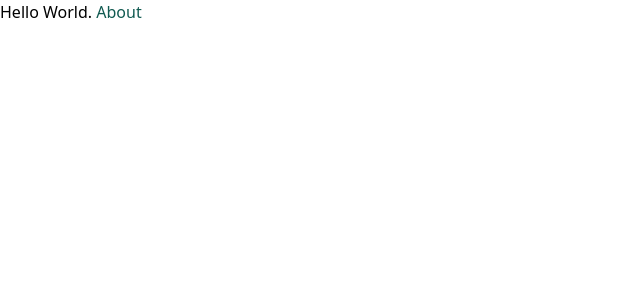
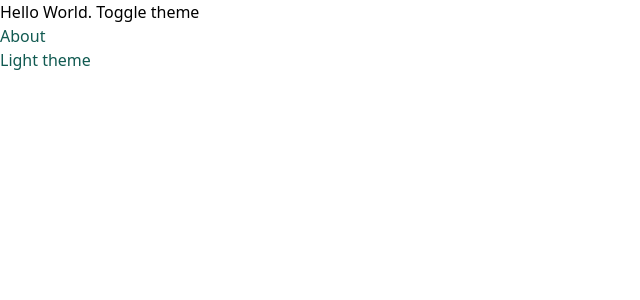
Before and after one commit to ptmdmusique/portfolio-v3, a Next.js app: page /portfolio-v3/ in a window 1280 px wide. Shown: the top 300 px of the page, without its empty margins (0-640 px from the left). Built offline with nearby package versions, Linux system fonts and the light colour scheme.

Commit message:
add theme manager

```diff
--- /dev/null
+++ b/src/data/theme.ts
@@ -0,0 +1 @@
+export type Theme = "light" | "dark";
--- /dev/null
+++ b/src/hooks/useManageTheme.ts
@@ -0,0 +1,20 @@
+import React, { useEffect, useRef } from "react";
+import { Theme } from "../data/theme";
+
+const getThemeString = (theme: Theme) => `theme-${theme}` as const;
+
+export const useManageTheme = () => {
+  const [theme, setTheme] = React.useState<Theme>("light");
+  const oldTheme = useRef<Theme | null>(null);
+
+  useEffect(() => {
+    if (oldTheme.current) {
+      document.body.classList.remove(getThemeString(oldTheme.current));
+    }
+
+    document.body.classList.add(getThemeString(theme));
+    oldTheme.current = theme;
+  }, [theme]);
+
+  return { theme, setTheme };
+};
--- a/src/pages/_app.tsx
+++ b/src/pages/_app.tsx
@@ -1,12 +1,19 @@
 import type { AppProps } from "next/app";
 import { useManageLocale } from "../hooks/useManageLocale";
+import { useManageTheme } from "../hooks/useManageTheme";
 import { initializeI18N } from "../loaders/i18n";
+import { ThemeContext } from "../stores/theme-context";
 import "./globals.scss";
 
 initializeI18N();
 
 export default function MyApp({ Component, pageProps }: AppProps) {
+  const { theme, setTheme } = useManageTheme();
   useManageLocale();
 
-  return <Component {...pageProps} />;
+  return (
+    <ThemeContext.Provider value={{ theme, setTheme }}>
+      <Component {...pageProps} />
+    </ThemeContext.Provider>
+  );
 }
--- a/src/pages/index.tsx
+++ b/src/pages/index.tsx
@@ -1,12 +1,30 @@
 import Link from "next/link";
+import { useTheme } from "../stores";
 
 export default function Home() {
+  const { setTheme, theme } = useTheme();
+
   return (
     <div>
       Hello World.{" "}
+      <button
+        onClick={() => {
+          setTheme(theme === "light" ? "dark" : "light");
+        }}
+      >
+        Toggle theme
+      </button>
+      <br />
       <Link href="/about" className="text-skin-base">
         About
       </Link>
+      <p>
+        {theme === "light" ? (
+          <span className="text-skin-base">Light theme</span>
+        ) : (
+          <span className="text-skin-base">Dark theme</span>
+        )}
+      </p>
     </div>
   );
 }
--- /dev/null
+++ b/src/stores/index.ts
@@ -0,0 +1 @@
+export { ThemeContext, useTheme } from "./theme-context";
--- /dev/null
+++ b/src/stores/theme-context.ts
@@ -0,0 +1,14 @@
+import { createContext, useContext } from "react";
+import { Theme } from "../data/theme";
+
+interface ThemeContextType {
+  theme: Theme;
+  setTheme: (theme: Theme) => void;
+}
+
+export const ThemeContext = createContext<ThemeContextType>({
+  theme: "light",
+  setTheme: () => null,
+});
+
+export const useTheme = () => useContext(ThemeContext);
```
